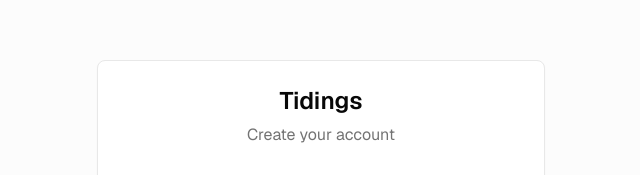
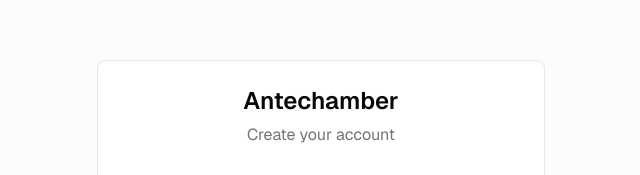
Before and after one commit to jacogrande/antechamber, a React (Vite) app in the folder apps/admin/: page /signup in a window 1280 px wide. Shown: the part 102-277 px from the top of the page, without its empty margins (319-959 px from the left). Built offline with nearby package versions, Linux system fonts and the light colour scheme; no server answers.

Commit message:
rebrand: tidings -> antechamber

```diff
--- a/apps/admin/package.json
+++ b/apps/admin/package.json
@@ -1,5 +1,5 @@
 {
-  "name": "@tidings/admin",
+  "name": "@antechamber/admin",
   "private": true,
   "version": "0.0.1",
   "type": "module",
--- a/apps/admin/src/components/layout/Sidebar.tsx
+++ b/apps/admin/src/components/layout/Sidebar.tsx
@@ -35,10 +35,10 @@ export function Sidebar({ onClose }: SidebarProps) {
       {/* Logo */}
       <div className="mb-8 flex items-center gap-3 px-6">
         <div className="flex h-10 w-10 items-center justify-center rounded-lg bg-primary">
-          <span className="text-lg font-bold text-primary-foreground">T</span>
+          <span className="text-lg font-bold text-primary-foreground">A</span>
         </div>
         <span className="text-lg font-bold tracking-tight text-foreground">
-          Tidings
+          Antechamber
         </span>
       </div>
 
--- a/apps/admin/src/pages/Signup.tsx
+++ b/apps/admin/src/pages/Signup.tsx
@@ -104,7 +104,7 @@ export function Signup() {
     <div className="min-h-screen bg-background flex items-center justify-center p-4">
       <Card className="max-w-md w-full">
         <CardHeader className="text-center pb-0">
-          <h1 className="text-2xl font-semibold text-primary">Tidings</h1>
+          <h1 className="text-2xl font-semibold text-primary">Antechamber</h1>
           <p className="mt-2 text-muted-foreground">Create your account</p>
         </CardHeader>
         <CardContent className="pt-6">
--- a/package.json
+++ b/package.json
@@ -1,5 +1,5 @@
 {
-  "name": "tidings",
+  "name": "antechamber",
   "scripts": {
     "dev": "bun run --hot src/index.ts",
     "build:all": "cd apps/admin && bun install && bun run build",
```
Also changed, not shown: 1 other file (tests, documents, lock files or other folders).
